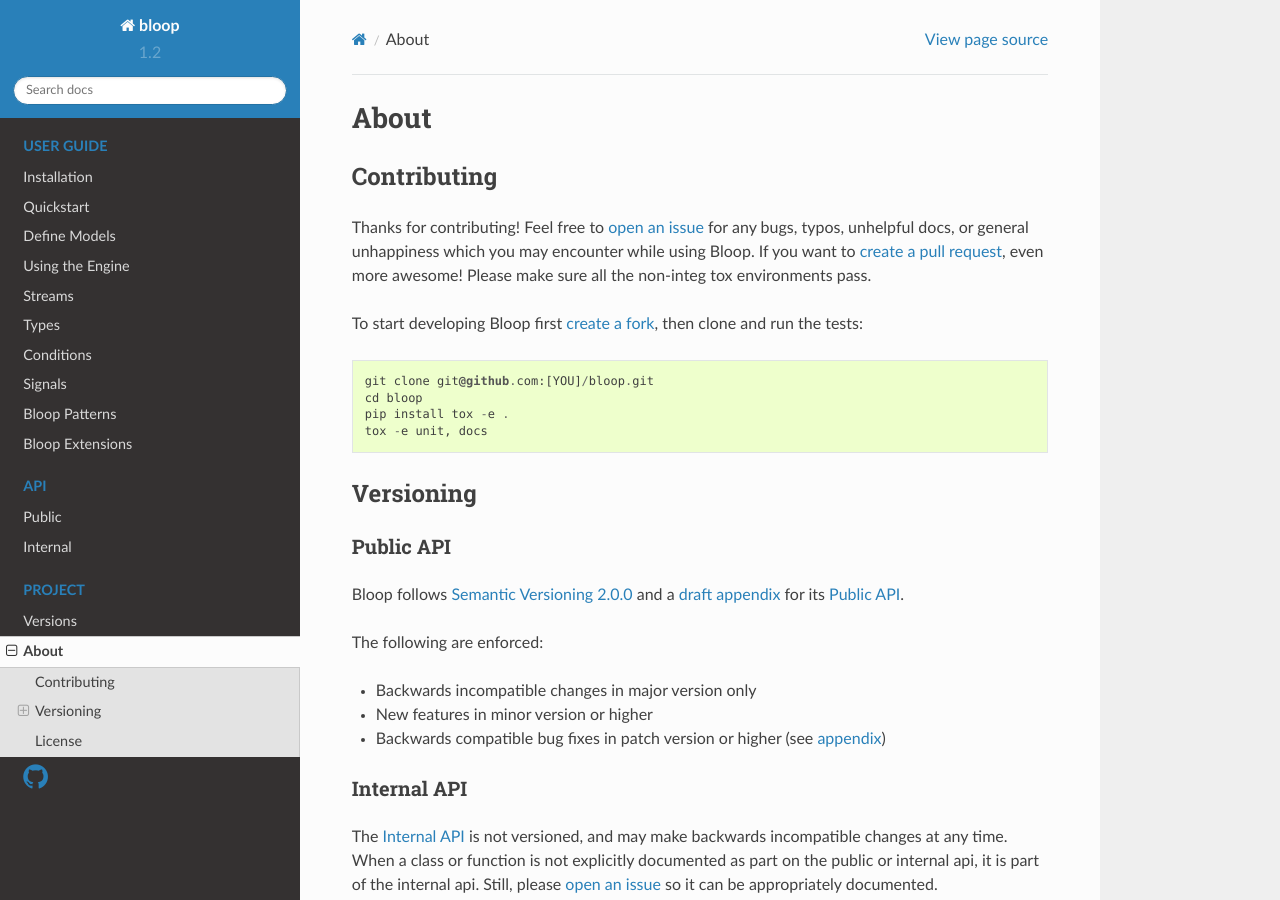
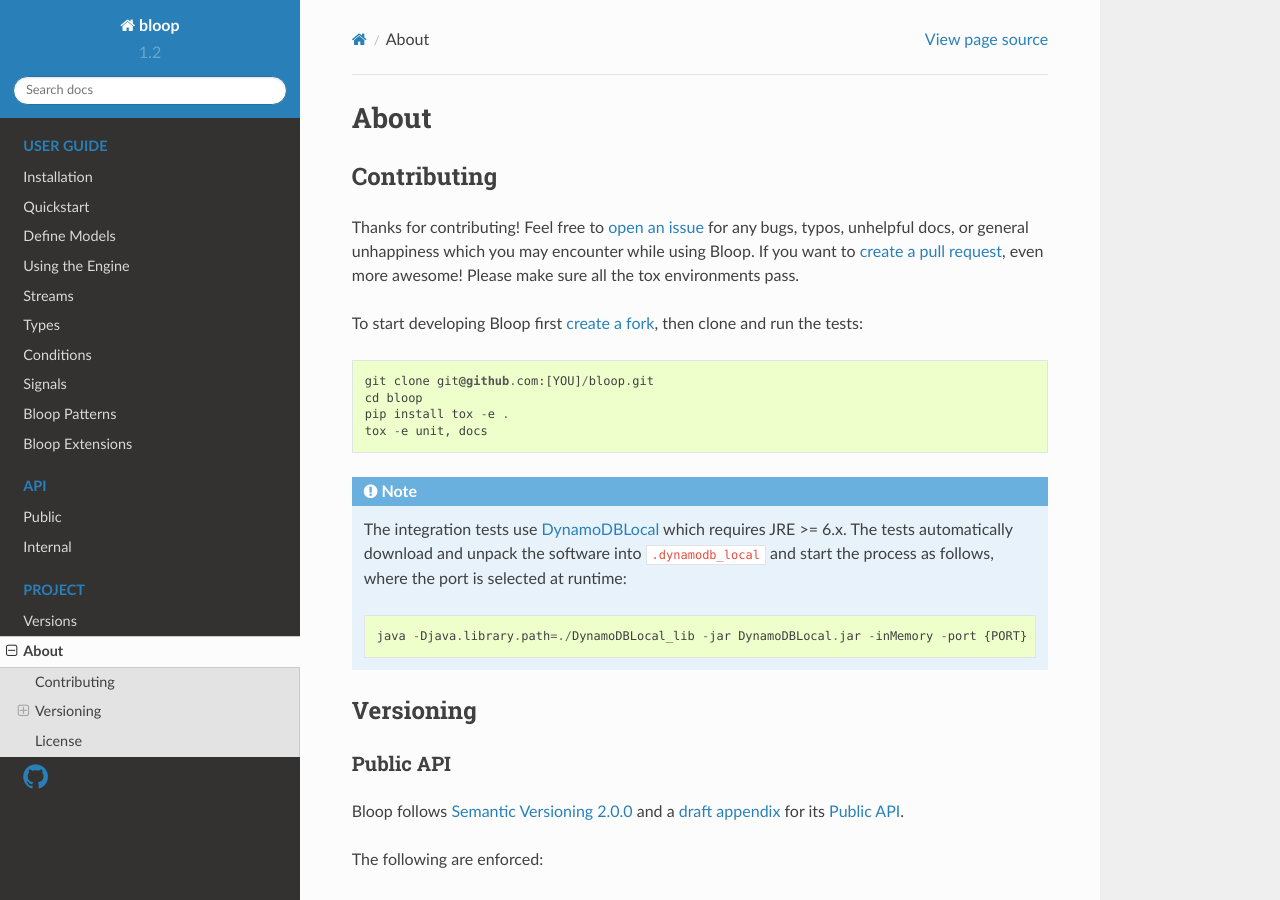
Before and after one commit to numberoverzero/bloop, a Sphinx documentation site: the page built from docs/meta/about.rst, in a window 1280 px wide and 900 px high. Built offline with Sphinx 7.4.7 and the Read the Docs theme 2.0.0, drawn with Linux system fonts in a browser that asks for light colours.

Commit message:
Update Contributing section to mention DynamoDBLocal, ignore .tmp download dir

```diff
--- a/docs/meta/about.rst
+++ b/docs/meta/about.rst
@@ -7,7 +7,7 @@
 
 Thanks for contributing!  Feel free to `open an issue`_ for any bugs, typos, unhelpful docs, or general unhappiness
 which you may encounter while using Bloop.  If you want to `create a pull request`_, even more awesome!  Please
-make sure all the non-integ tox environments pass.
+make sure all the tox environments pass.
 
 To start developing Bloop first `create a fork`_, then clone and run the tests::
 
@@ -15,6 +15,15 @@
     cd bloop
     pip install tox -e .
     tox -e unit, docs
+
+.. note::
+
+    The integration tests use `DynamoDBLocal`_ which requires JRE >= 6.x.  The tests automatically download and unpack
+    the software into ``.dynamodb_local`` and start the process as follows, where the port is selected at runtime::
+
+        java -Djava.library.path=./DynamoDBLocal_lib -jar DynamoDBLocal.jar -inMemory -port {PORT}
+
+.. _DynamoDBLocal: http://docs.aws.amazon.com/amazondynamodb/latest/developerguide/DynamoDBLocal.html
 
 .. _meta-versioning:
 
```
Also changed, not shown: 2 other files.
